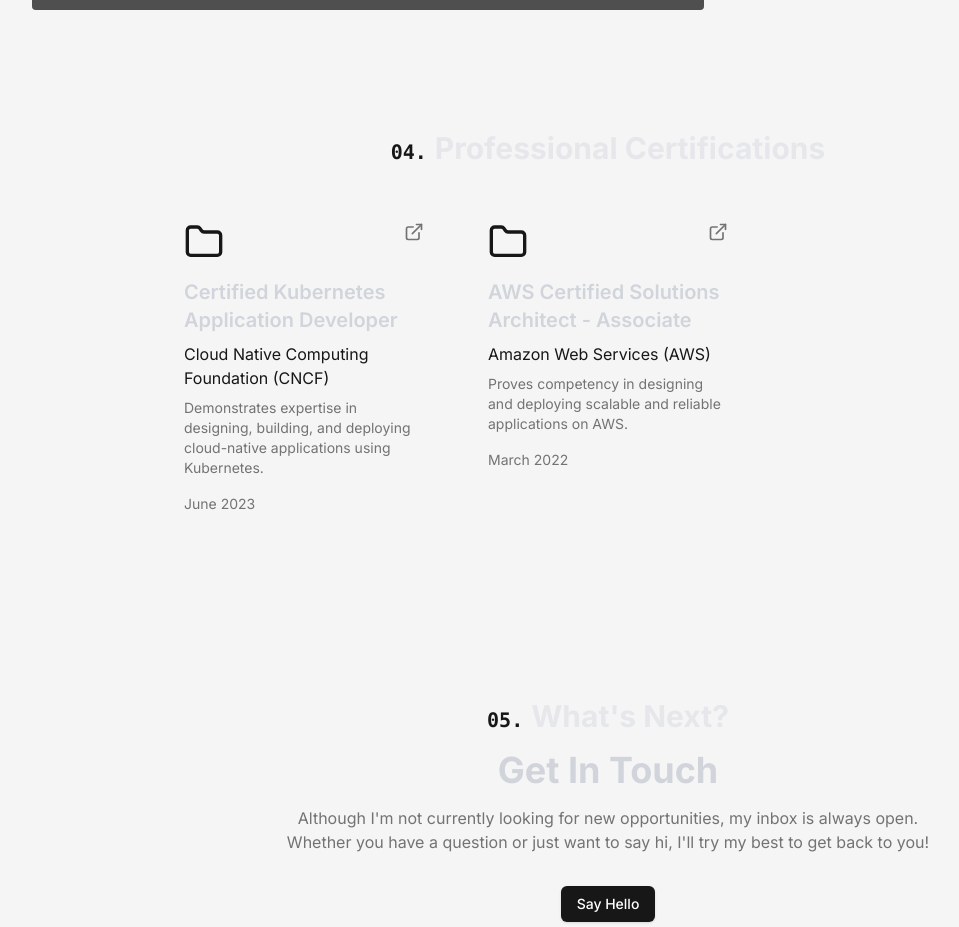
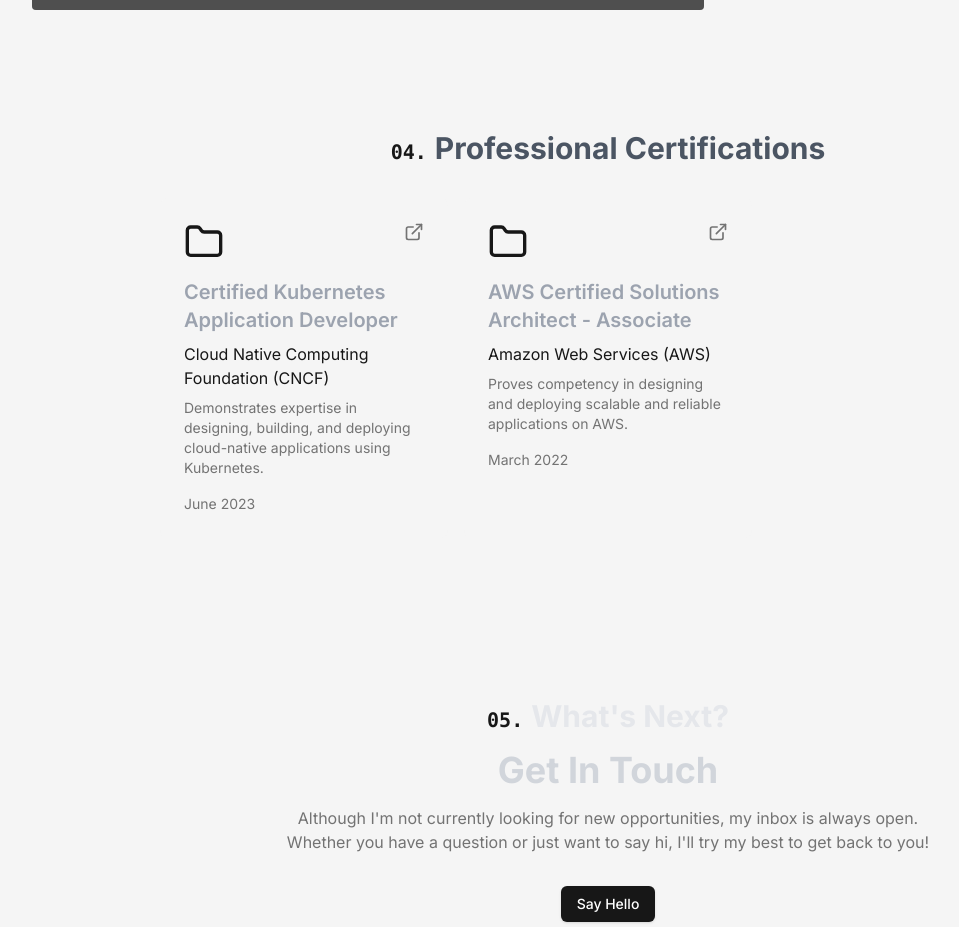
Before and after one commit to jacegonzales25/portfolio, a Next.js app: page / in a window 1280 px wide. Shown: the part 3680-4607 px from the top of the page, without its empty margins (32-991 px from the left). Built offline with nearby package versions, Linux system fonts and the light colour scheme; grey boxes are pictures that could not be loaded.

Commit message:
fix: fix styling for certifications section

```diff
--- a/components/certifications.tsx
+++ b/components/certifications.tsx
@@ -31,7 +31,7 @@ const certifications: Certification[] = [
 export function Certifications() {
   return (
     <section className="py-20 max-w-4xl mx-auto">
-      <h2 className="text-center text-3xl font-bold text-gray-200 mb-8 animate-fade-up">
+      <h2 className="text-center text-3xl font-bold text-gray-600 mb-8 animate-fade-up">
         <span className="text-primary font-mono text-xl mr-2">04.</span>
         Professional Certifications
       </h2>
@@ -48,7 +48,7 @@ export function Certifications() {
                 <ExternalLink className="h-5 w-5" />
               </Link>
             </div>
-            <h3 className="text-xl font-semibold mb-2">{cert.title}</h3>
+            <h3 className="text-xl font-semibold mb-2 text-gray-400">{cert.title}</h3>
             <p className="text-primary mb-2">{cert.issuer}</p>
             <p className="text-muted-foreground text-sm mb-4">{cert.description}</p>
             <p className="text-sm text-muted-foreground">{cert.date}</p>
```
